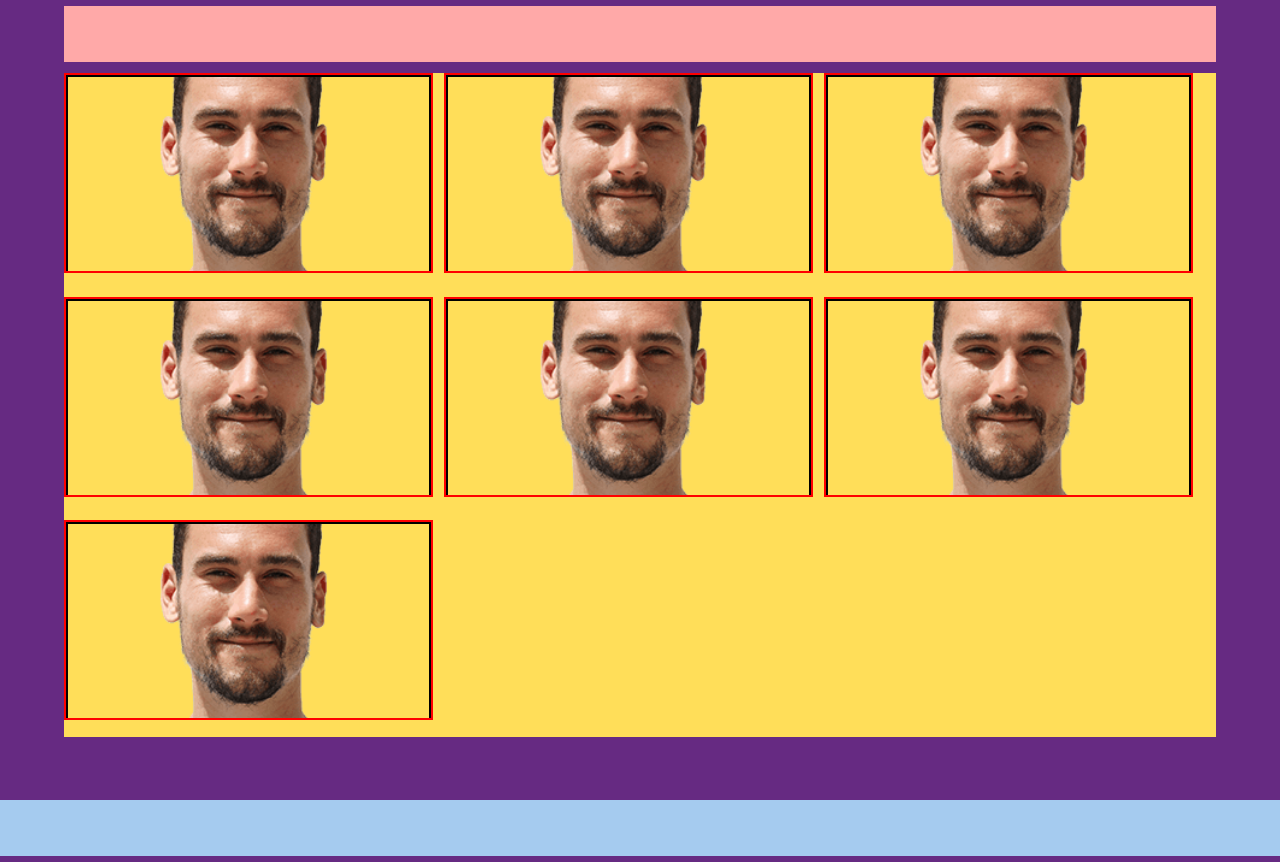
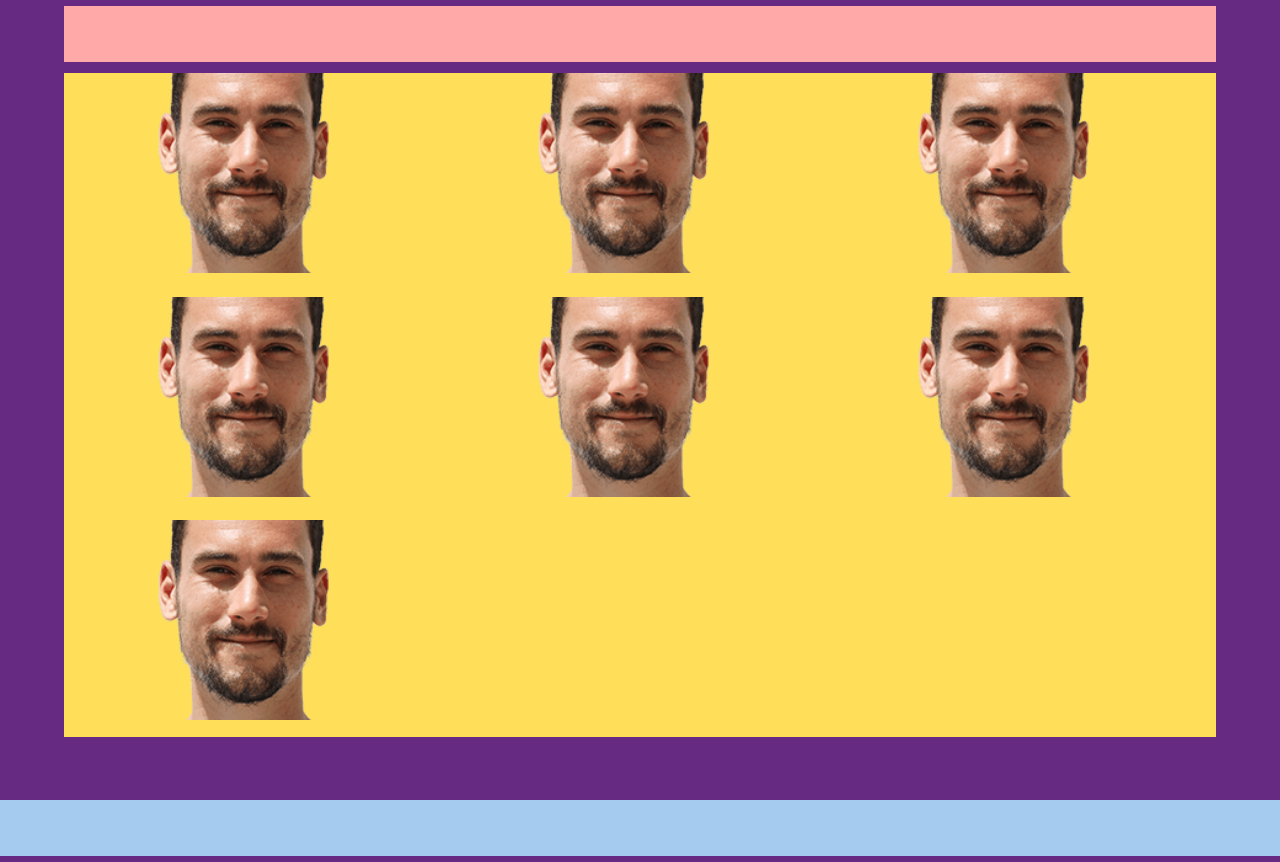
Before and after one commit to Ziggyologist/Mager-Cheat-Lord, a plain HTML site: page index.html in a window 1280 px wide. Drawn offline with Linux system fonts and the light colour scheme.

Commit message:
deleted borders

```diff
--- a/style.css
+++ b/style.css
@@ -49,11 +49,11 @@ body {
 .story_container {
   width: calc(96% / 3);
   height: 200px;
-  border: red solid 2px;
+  /* border: red solid 2px; */
   overflow: hidden;
 }
 .story_img {
-  border: solid black 2px;
+  /* border: solid black 2px; */
   width: 100%;
   height: 200px;
   background-image: url(Photos/o_n_5_394_gianluca-mager-1.png);
```
